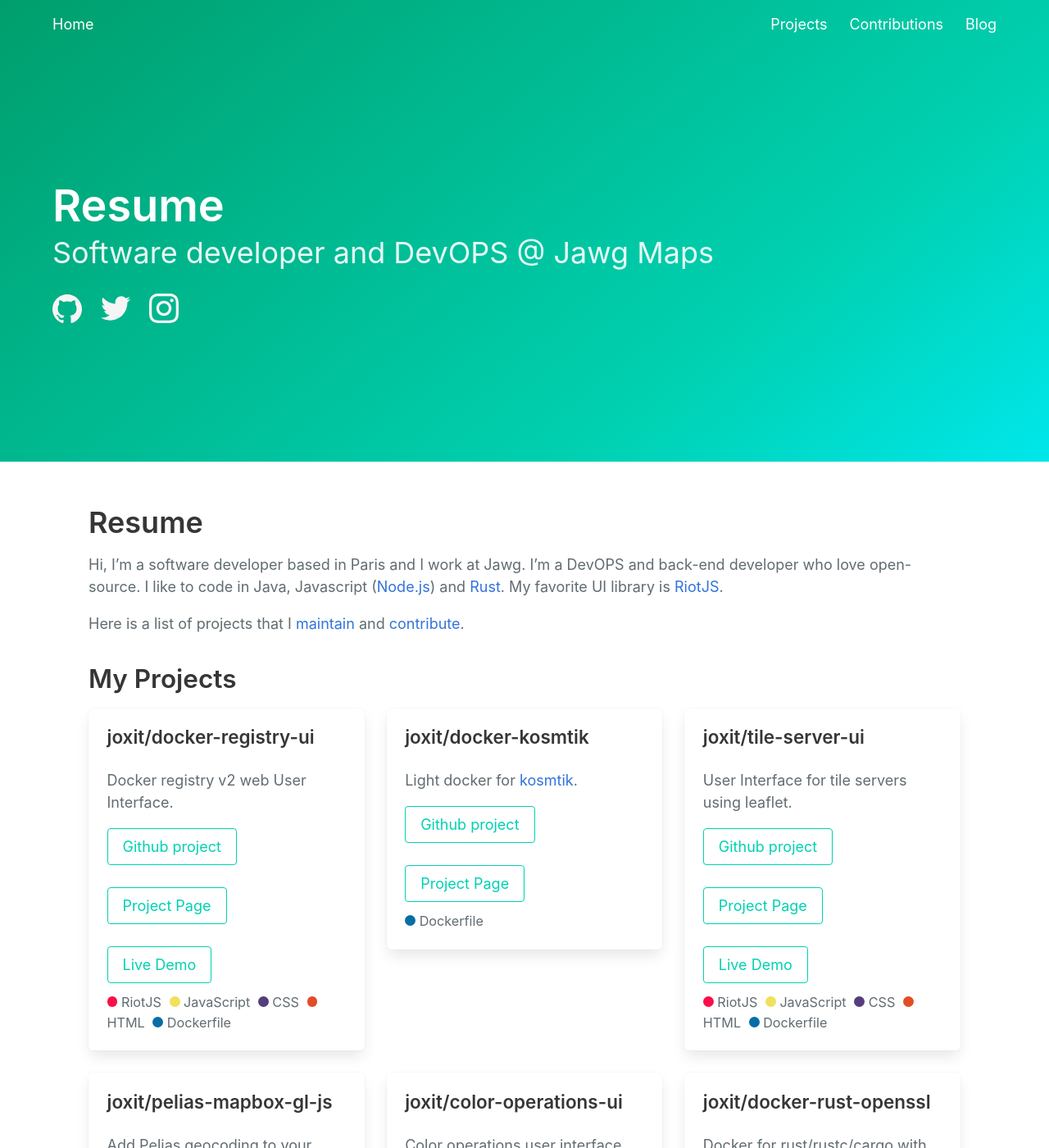
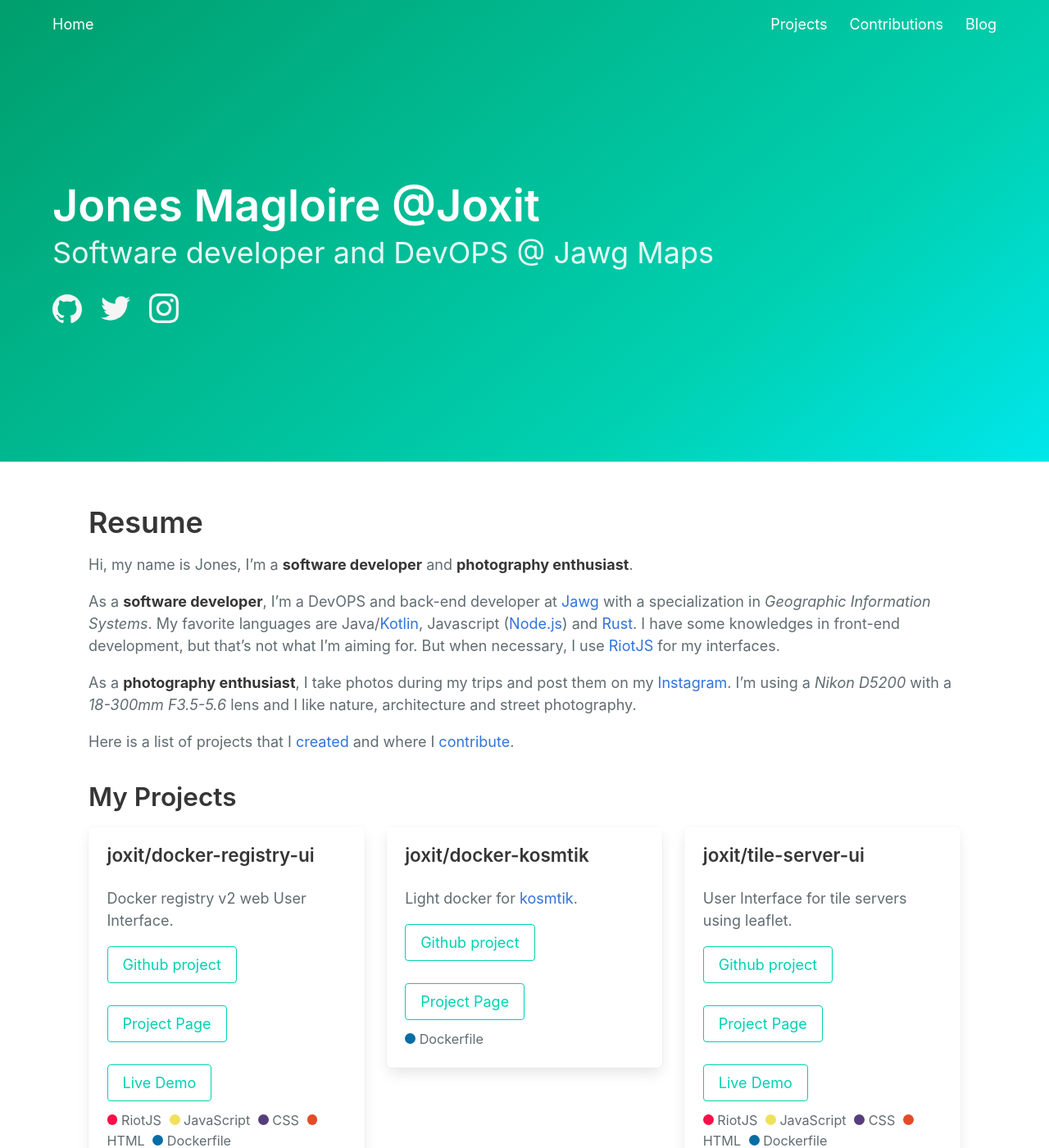
Before and after one commit to Joxit/joxit.github.io, a Jekyll site: the page built from index.md, in a window 1280 px wide and 1400 px high. Shown: the whole window at 82% size. Built offline with Jekyll 4.4.1, drawn with Linux system fonts in a browser that asks for light colours; our own code applies the rules of GitHub Pages for plain Markdown files; some of the changed text lies outside the part shown.

Commit message:
feat: update resume and icon

```diff
--- a/_layouts/default.html
+++ b/_layouts/default.html
@@ -75,9 +75,10 @@
   <footer class="footer">
     <div class="content has-text-centered">
       {% if site.github.is_project_page %}
-      <span class="site-footer-owner"><a href="{{ site.github.repository_url }}">{{ site.github.repository_name }}</a>
-        is maintained by <a href="{{ site.github.owner_url }}">{{ site.github.owner_name }}</a>.</span>
+      <p><a href="{{ site.github.repository_url }}">{{ site.github.repository_name }}</a>
+        is maintained by <a href="{{ site.github.owner_url }}">{{ site.github.owner_name }}</a>.</p>
       {% endif %}
+      <p>Theme made with &hearts; by <a href="https://joxit.dev">Joxit</a>.</p>
     </div>
   </footer>
   <script type="text/javascript"
--- a/index.md
+++ b/index.md
@@ -1,15 +1,19 @@
 ---
+title: Jones Magloire @Joxit
 sitemap:
   priority: 1
 ---
 
 # Resume
 
-Hi, I'm a software developer based in Paris and I work at Jawg. I'm a DevOPS and back-end developer who love open-source.
-I like to code in Java, Javascript ([Node.js](https://nodejs.org/en/)) and [Rust](https://www.rust-lang.org).
-My favorite UI library is [RiotJS](https://riot.js.org/).
+Hi, my name is Jones, I'm a **software developer** and **photography enthusiast**.
 
-Here is a list of projects that I [maintain](#my-projects) and [contribute](#my-contributions).
+As a **software developer**, I'm a DevOPS and back-end developer at [Jawg](https://jawg.io) with a specialization in *Geographic Information Systems*.
+My favorite languages are Java/[Kotlin](https://kotlinlang.org/), Javascript ([Node.js](https://nodejs.org/en/)) and [Rust](https://www.rust-lang.org). I have some knowledges in front-end development, but that's not what I'm aiming for. But when necessary, I use [RiotJS](https://riot.js.org/) for my interfaces.
+
+As a **photography enthusiast**, I take photos during my trips and post them on my [Instagram](https://www.instagram.com/jox.it/). I'm using a *Nikon D5200* with a *18-300mm F3.5-5.6* lens and I like nature, architecture and street photography.
+
+Here is a list of projects that I [created](#my-projects) and where I [contribute](#my-contributions).
 
 {% for projects in site.data.projects %}
 
@@ -22,8 +26,6 @@ Here is a list of projects that I [maintain](#my-projects) and [contribute](#my-
 <div class="title is-5">{{ project.name }}</div>
 
 <p>{{ project.description }}</p>
-
-
 
 <div class="columns is-mobile is-multiline">
   {% if project.github %}
```
Also changed, not shown: favicon.ico.
